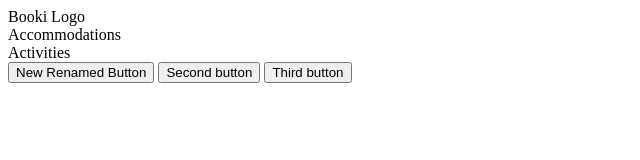
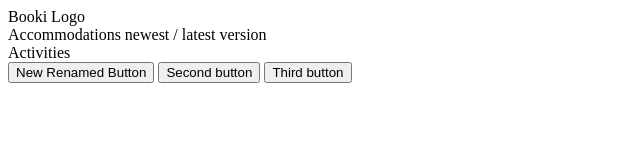
Before and after one commit to msebastian1/booki, a plain HTML site: page index.html in a window 1280 px wide. Shown: the whole page, without its empty margins (0-640 px from the left). Drawn offline with Linux system fonts and the light colour scheme.

Commit message:
Update index.html

```diff
--- a/index.html
+++ b/index.html
@@ -7,7 +7,7 @@
       <div>Booki Logo</div>
       <div class="RightHand__Container">
         <div>
-          <a> Accommodations </a>
+          <a> Accommodations newest / latest version </a>
         </div>
         <div>
           <a> Activities </a>
```
